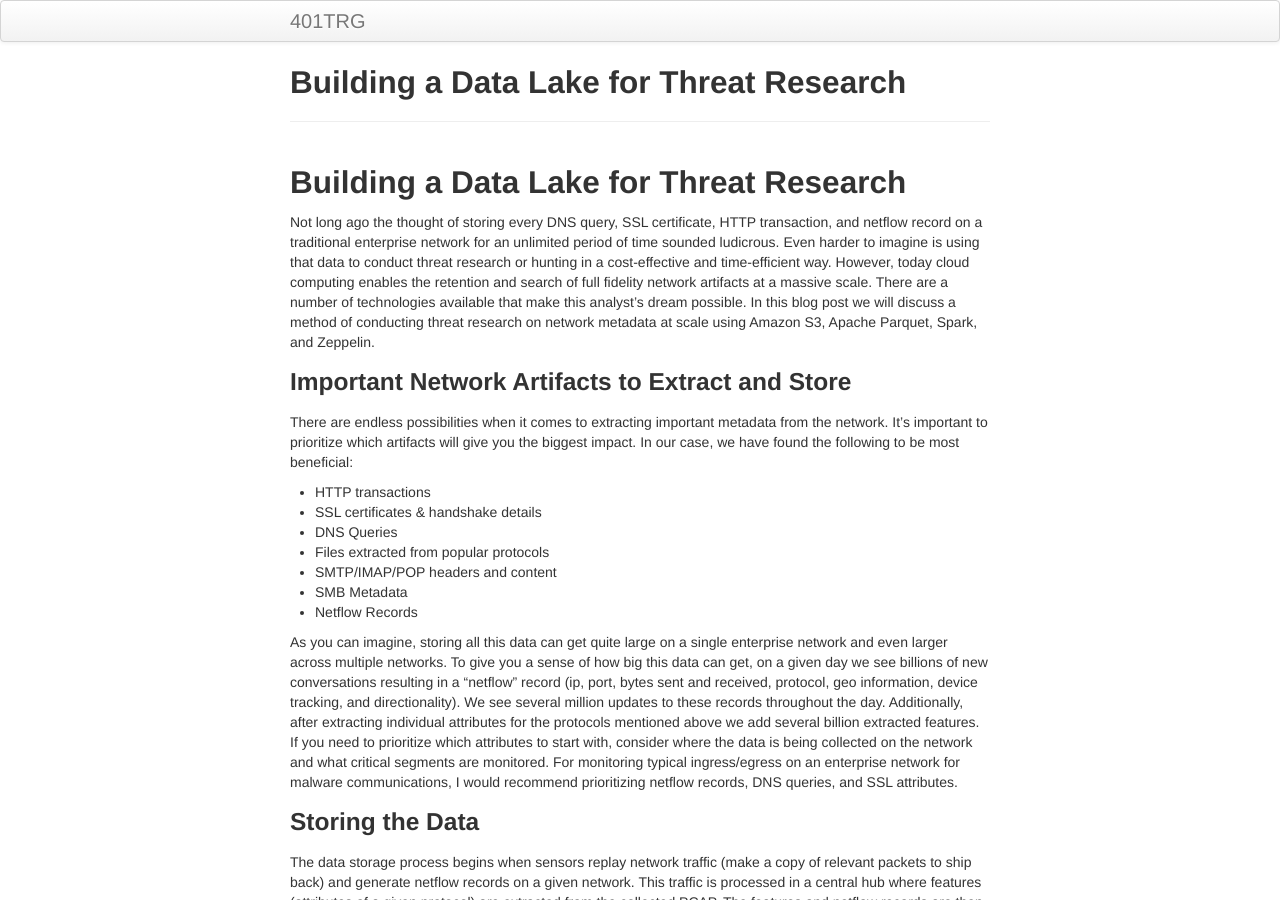
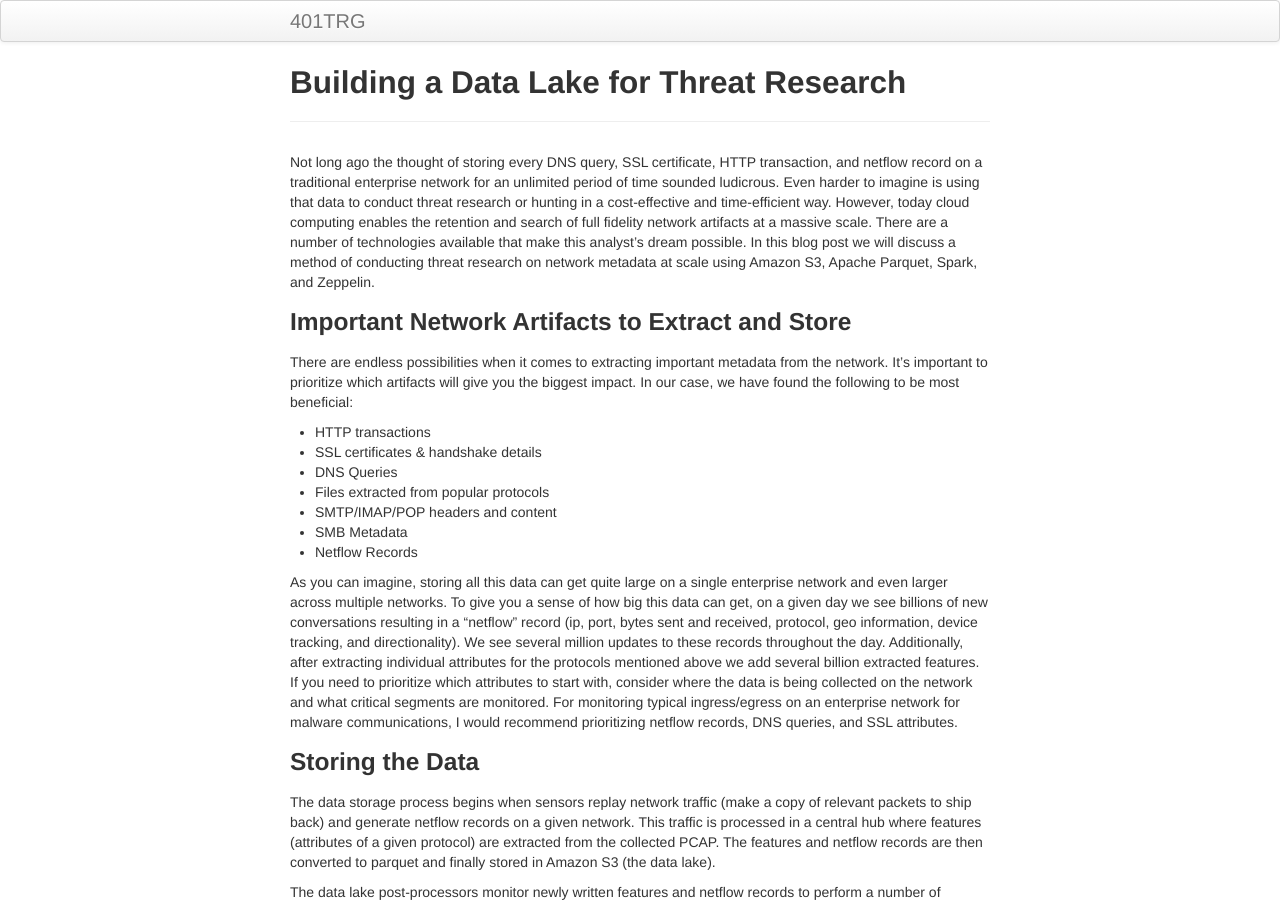
Before and after one commit to 401trg/401trg.github.io, a Jekyll site: the page built from pages/building-a-data-lake-for-threat-research.md, in a window 1280 px wide and 900 px high. Built offline with Jekyll 4.4.1, drawn with Linux system fonts in a browser that asks for light colours; our own code applies the rules of GitHub Pages for plain Markdown files; part of the change alters nothing that is shown.

Commit message:
Update building-a-data-lake-for-threat-research.md

```diff
--- a/pages/building-a-data-lake-for-threat-research.md
+++ b/pages/building-a-data-lake-for-threat-research.md
@@ -1,4 +1,8 @@
-## Building a Data Lake for Threat Research
+---
+layout: page
+title: Building a Data Lake for Threat Research
+description: Building a Data Lake for Threat Research
+---
 
 Not long ago the thought of storing every DNS query, SSL certificate, HTTP transaction, and netflow record on a traditional enterprise network for an unlimited period of time sounded ludicrous. Even harder to imagine is using that data to conduct threat research or hunting in a cost-effective and time-efficient way. However, today cloud computing enables the retention and search of full fidelity network artifacts at a massive scale. There are a number of technologies available that make this analyst’s dream possible. In this blog post we will discuss a method of conducting threat research on network metadata at scale using Amazon S3, Apache Parquet, Spark, and Zeppelin.
 
```
